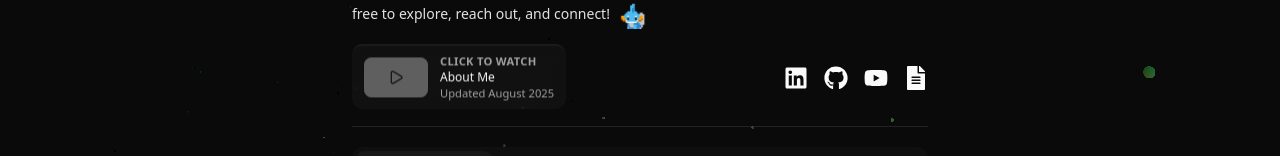
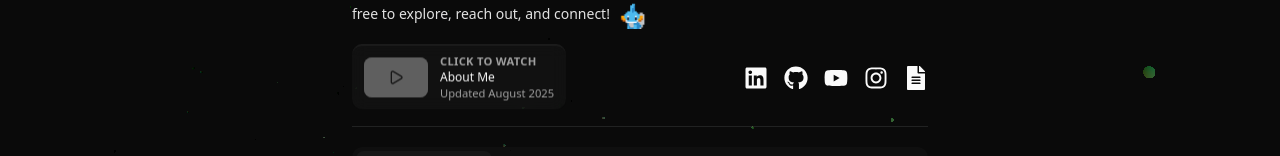
Before and after one commit to IsaacJ60/personal-website-v4, a Next.js app: page / in a window 1280 px wide. Shown: the part 163-319 px from the top of the page. Built offline with nearby package versions, Linux system fonts and the light colour scheme; grey boxes are pictures that could not be loaded.

Commit message:
add isntagram

```diff
--- a/app/page.tsx
+++ b/app/page.tsx
@@ -4,7 +4,7 @@ import ProjectPreview from "./components/ProjectPreview";
 import ExperiencePreview, { ExperienceTimeline } from "./components/ExperiencePreview";
 import { ThemeSwitch } from "./components/ThemeSwitch";
 import { YoutubeHighlight } from "./components/YoutubeVideo";
-import { FaLinkedin, FaGithub, FaYoutube, FaFileAlt } from "react-icons/fa";
+import { FaLinkedin, FaGithub, FaYoutube, FaFileAlt, FaInstagram } from "react-icons/fa";
 import { useState } from "react";
 import { Separator } from "@/components/ui/separator"
 import { FullProjectGrid } from "./components/ProjectPreview";
@@ -21,6 +21,7 @@ const SOCIAL_LINKS = {
   linkedin: "https://www.linkedin.com/in/isaac6/",
   github: "https://github.com/IsaacJ60",
   youtube: "https://www.youtube.com/@eyesackle",
+  instagram: "https://www.instagram.com/eyesackle/",
   resume: "https://drive.google.com/file/d/1v5q1la3g808hRPcUNbdcoXB1d3JVBp9N/view",
 } as const;
 
@@ -141,6 +142,9 @@ export default function Home() {
               </a>
               <a href={SOCIAL_LINKS.youtube} aria-label="YouTube" target="_blank" rel="noopener noreferrer">
                 <FaYoutube size={24} />
+              </a>
+              <a href={SOCIAL_LINKS.instagram} aria-label="Instagram" target="_blank" rel="noopener noreferrer">
+                <FaInstagram size={24} />
               </a>
               <a href={SOCIAL_LINKS.resume} aria-label="Resume" target="_blank" rel="noopener noreferrer">
                 <FaFileAlt size={24} />
```
